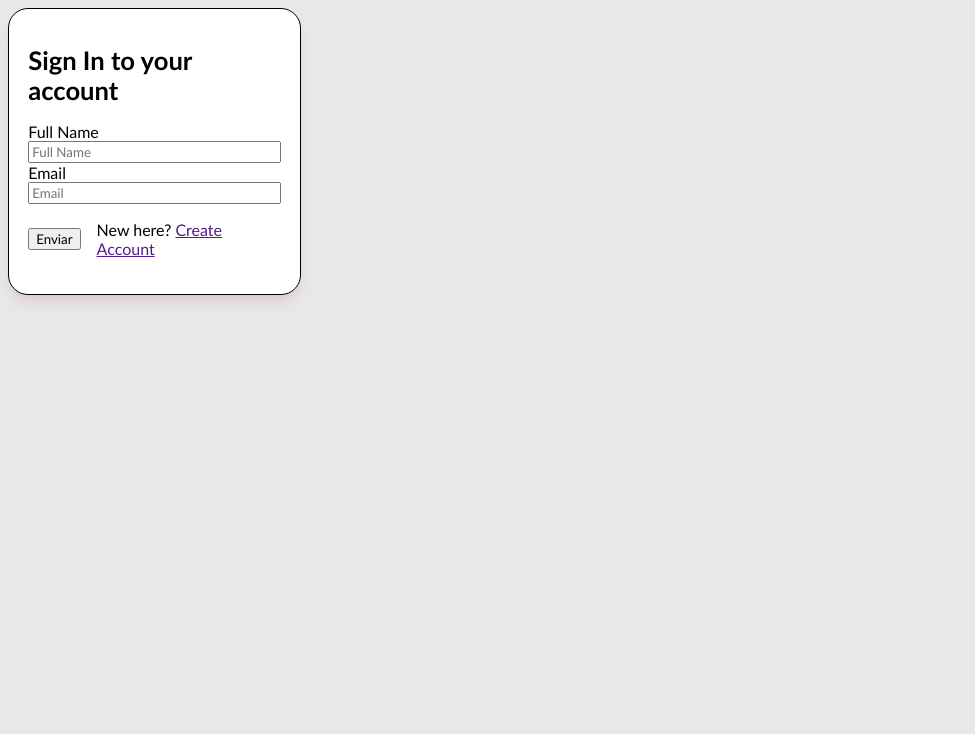
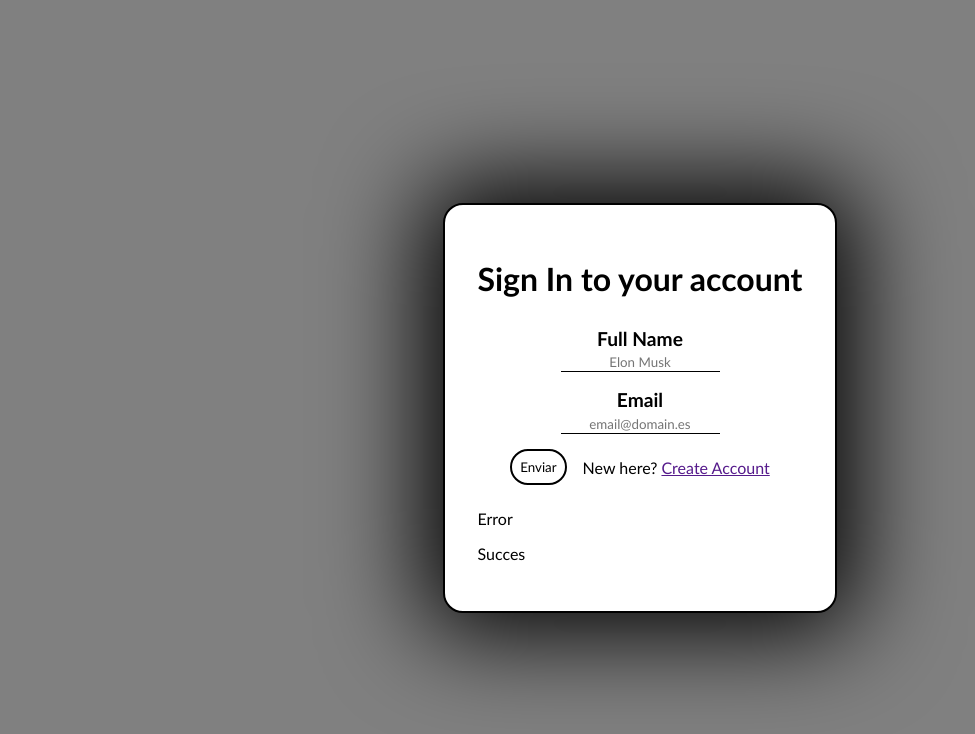
Before and after one commit to JoseLlobera/ejercicios-dual-2026, a plain HTML site: page practicos-js/form/index.html in a window 1280 px wide. Shown: the whole page, without its empty margins (0-975 px from the left). Drawn offline with Linux system fonts and the light colour scheme.

Commit message:
muchos cambios durante la clase

```diff
--- a/practicas-en-casa-js/encontrar-nodo-por-atributo-id/src/index.js
+++ b/practicas-en-casa-js/encontrar-nodo-por-atributo-id/src/index.js
@@ -0,0 +1 @@
+import './script,js';
--- a/practicos-js/form/index.html
+++ b/practicos-js/form/index.html
@@ -21,12 +21,12 @@
       <div class="form-body">
         <div class="fullname">
           <label for="">Full Name</label>
-          <input type="text" placeholder="Full Name" required>
+          <input type="text" placeholder="Elon Musk" required>
         </div>
 
         <div class="email">
           <label for="">Email</label>
-          <input type="text" placeholder="Email" required>
+          <input type="text" placeholder="email@domain.es" required>
         </div>
       </div>
 
@@ -41,6 +41,17 @@
           </div>
         </div>
       </div>
+
+      <div class="notificacion">
+        <div class="noti-box">
+          <div class="noti-left">
+            <p>Error</p>
+          </div>
+          <div class="noti-right">
+            <p>Succes</p>
+          </div>
+        </div>
+      </div>
     </div>
   </form>
 </body>
--- a/practicos-js/form/src/menu.js
+++ b/practicos-js/form/src/menu.js
@@ -1,12 +1,13 @@
 export default (() => {
   const formulario = document.querySelector('.myForm');
+  const notError = document.querySelector('.noti-left');
+  const notSucces = document.querySelector('.noti-right');
 
-  // Escucha el evento de envío (submit)
+
+
   formulario.addEventListener('submit', (evento) => {
-    // Evita que la página se recargue automáticamente
     evento.preventDefault();
 
-    // Muestra la alerta en el navegador
     alert("¡El formulario se ha enviado correctamente!");
   });
 })()
--- a/practicos-js/form/style.css
+++ b/practicos-js/form/style.css
@@ -1,50 +1,69 @@
 * {
   font-family: 'Gill Sans', 'Gill Sans MT', Calibri, 'Trebuchet MS', sans-serif;
+  box-sizing: border-box;
 }
 
 /* BODY */
 body {
-  background-color: hsl(0, 0%, 91%);
+  background-color: grey;
+
 }
 
-.form {
+.myForm {
   align-items: center;
   display: flex;
-  flex-direction: column;
+  height: 100vh;
   justify-content: center;
 }
 
 .container {
-  border: 1px solid black;
+  background-color: white;
+  border: 2px solid black;
   border-radius: 20px;
-  box-shadow: 0 10px 15px -3px rgba(175, 6, 6, 0.1), 0 4px 6px -2px rgba(0, 0, 0, 0.05);
-  padding: 1.2rem;
-  width: 20%;
-  background-color: white;
+  box-shadow: 0px 0px 100px 20px black;
+  padding: 2rem;
 }
 
-.title {
-  font-size: 0.8rem;
+.fullname,
+.email {
+  align-items: center;
+  display: flex;
+  flex-direction: column;
+  gap: 0.2rem;
+  padding: 0.5rem 0;
+  font-size: 1.2rem;
+  font-weight: 700;
 }
 
-.fullname {
-  display: flex;
-  flex-direction: column;
+input {
+  border: none;
+  border-bottom: 1px solid #000000;
+  outline: none;
+  background: transparent;
 }
 
-.email {
-  display: flex;
-  flex-direction: column;
-}
-
-.password {
-  display: flex;
-  flex-direction: column;
+input::placeholder {
+  text-align: center;
 }
 
 .buttons {
+  justify-content: center;
   display: flex;
-  justify-content: center;
+  flex-direction: row;
   align-items: center;
   gap: 1rem;
 }
+
+button {
+  border: 2px solid black;
+  border-radius: 20px;
+  cursor: pointer;
+  background-color: white;
+  padding: 0.5rem;
+}
+
+button:hover {
+  background-color: rgba(236, 236, 236, 0.836);
+  box-shadow: 0px 0px 10px 1px black;
+  transition: 200ms;
+}
```
Also changed, not shown: practicas-en-casa-js/encontrar-nodo-por-atributo-id/index.html (+1 -1 lines), practicas-en-casa-js/encontrar-nodo-por-atributo-id/src/script.js (+13 -0 lines), practicas-en-casa-js/encontrar-nodo-por-atributo-id/style.css (+5 -2 lines).
